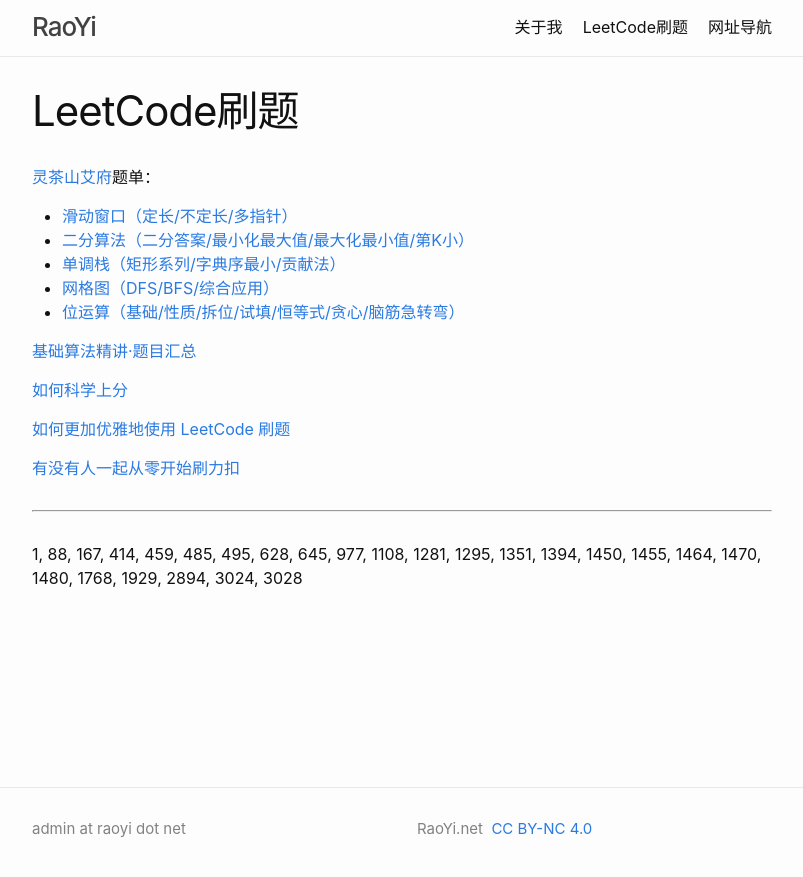
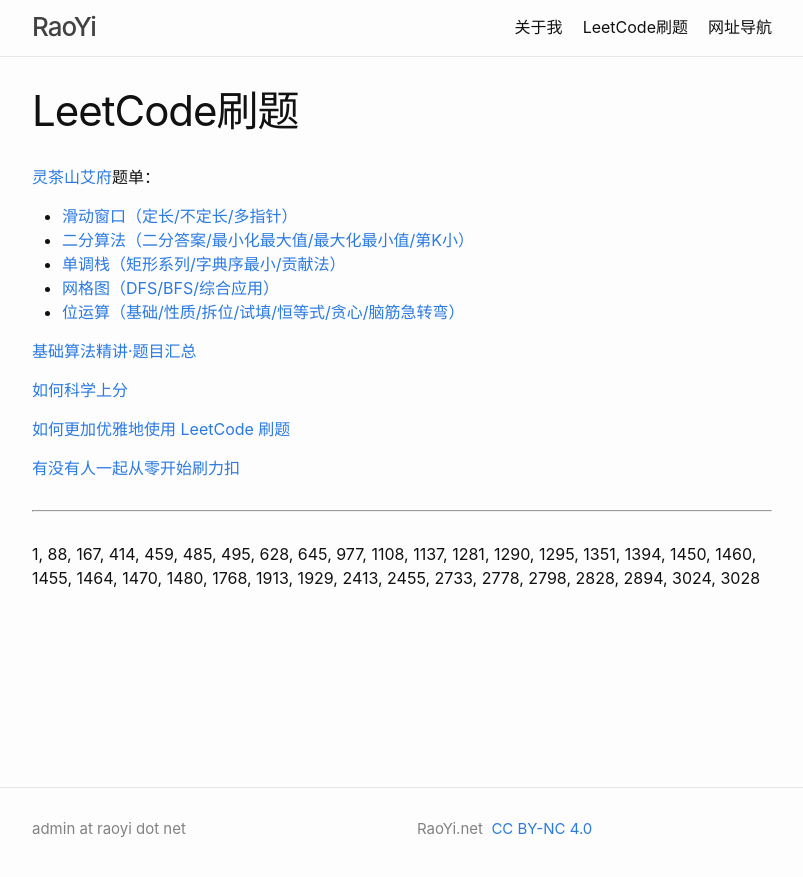
Before and after one commit to raoyi/raoyi.github.io, a Jekyll site: the page built from leetcode.md, in a window 1280 px wide. Shown: the top 877 px of the page, without its empty margins (238-1041 px from the left). Built offline with Jekyll 4.4.1, drawn with Linux system fonts in a browser that asks for light colours.

Commit message:
Update leetcode.md

```diff
--- a/leetcode.md
+++ b/leetcode.md
@@ -20,4 +20,4 @@
 
 <hr />
 
-1, 88, 167, 414, 459, 485, 495, 628, 645, 977, 1108, 1281, 1295, 1351, 1394, 1450, 1455, 1464, 1470, 1480, 1768, 1929, 2894, 3024, 3028
+1, 88, 167, 414, 459, 485, 495, 628, 645, 977, 1108, 1137, 1281, 1290, 1295, 1351, 1394, 1450, 1460, 1455, 1464, 1470, 1480, 1768, 1913, 1929, 2413, 2455, 2733, 2778, 2798, 2828, 2894, 3024, 3028
```
